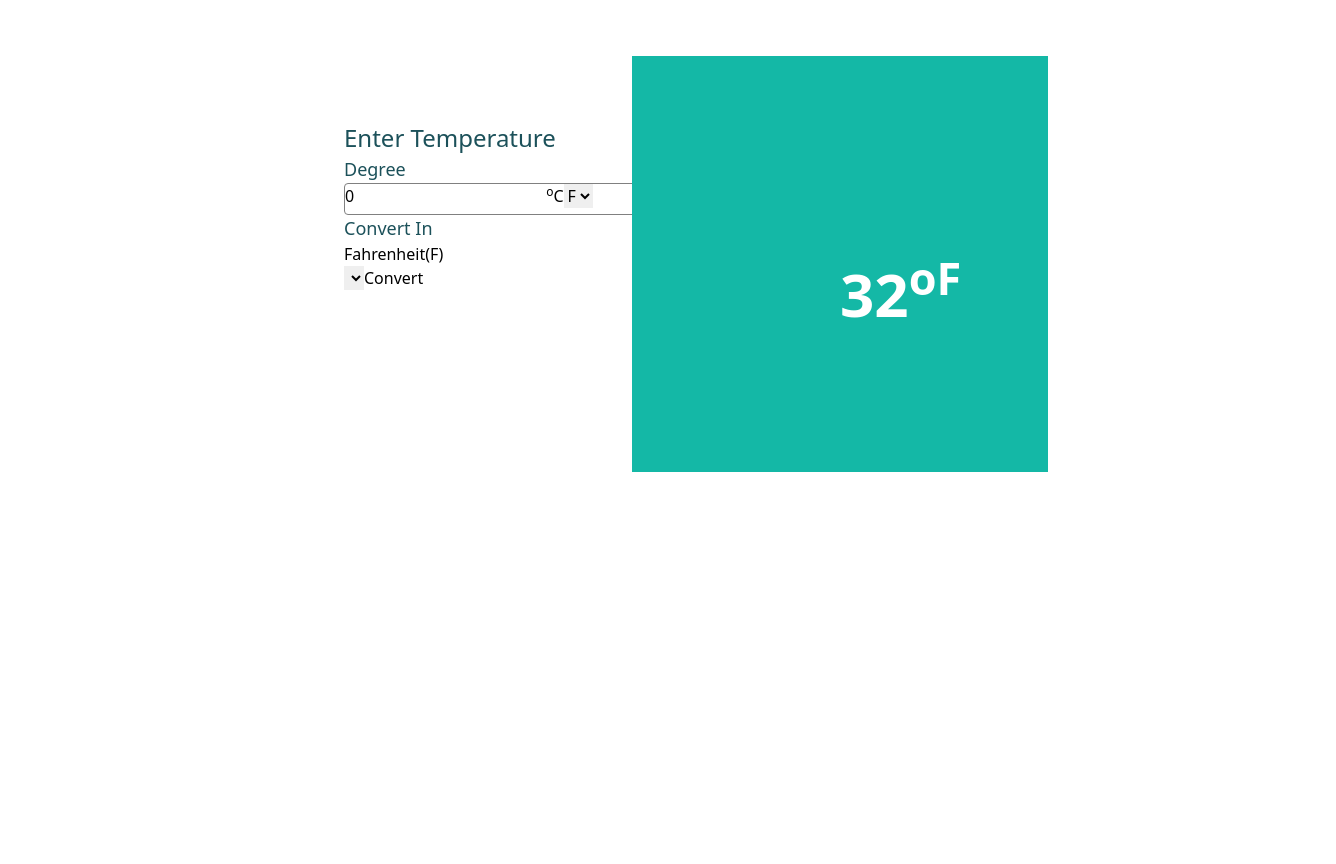
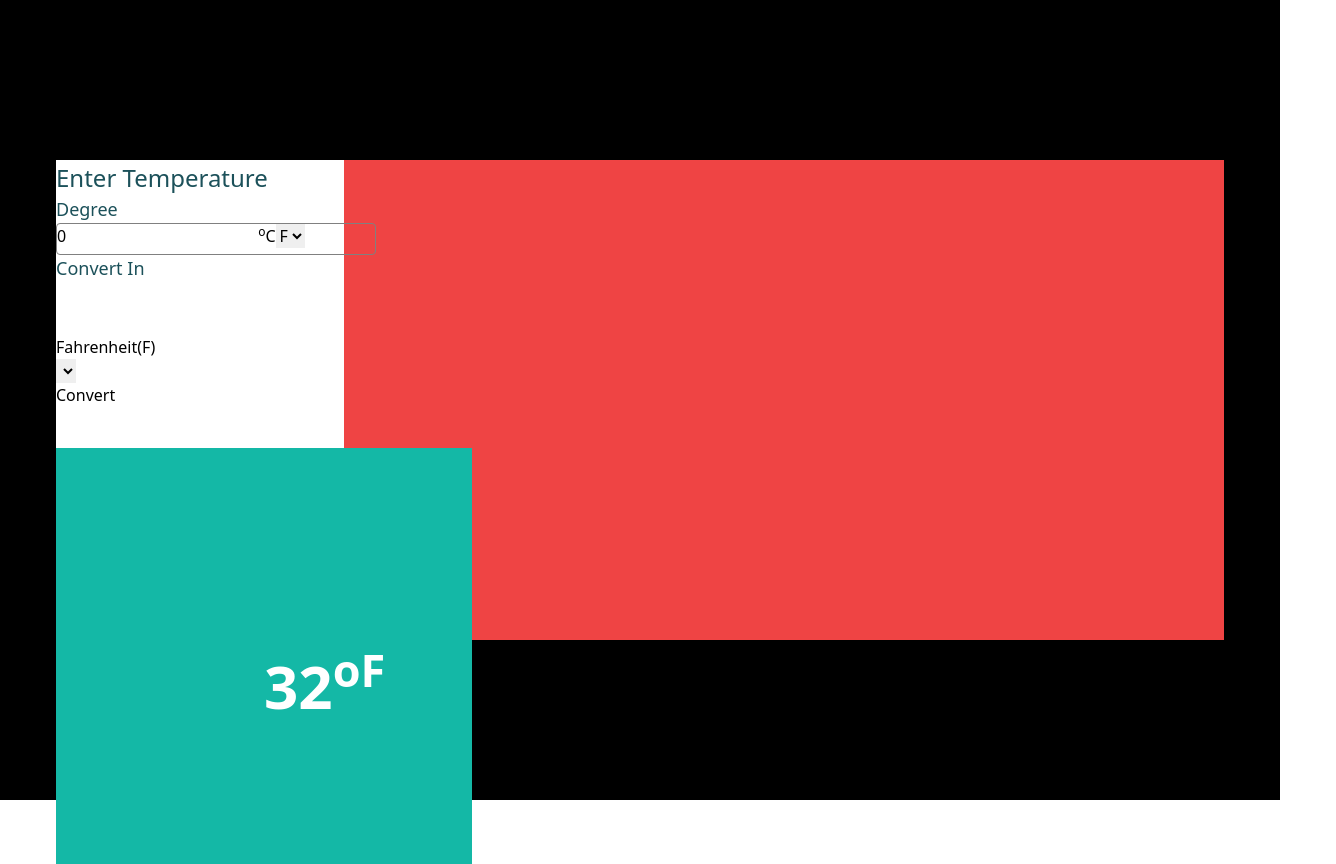
Before and after one commit to miskiat/Temperature-Converter, a React (Vite) app: page / in a window 1280 px wide. Shown: the whole page, 1336 px wide, since content can reach past the window. Before the commit the page ends 800 px from the top, so only its background shows below. Built offline with nearby package versions, Linux system fonts and the light colour scheme.

Commit message:
container

```diff
--- a/src/App.css
+++ b/src/App.css
@@ -1,7 +1,8 @@
+.App {
+  @apply items-center justify-center flex bg-black w-screen h-screen;
+}
 .container {
-  @apply border-green-700 items-center justify-center m-14 flex  rounded;
-  height: 100%;
-  width: 80%;
+  @apply border-green-700 items-center justify-center m-14 bg-red-500 h-[60%] w-[40%];
 }
 .left {
   @apply bg-white  h-72 w-72;
@@ -24,6 +25,7 @@
 .convert {
   color: hsl(188deg 53% 23%);
   font-size: large;
+  height: 5rem;
 }
 .answer {
   @apply bg-teal-500 h-72 w-72 text-white font-bold font-extrabold  p-52 text-6xl flex;
--- a/src/App.jsx
+++ b/src/App.jsx
@@ -2,7 +2,7 @@ import "./App.css";
 
 function App() {
   return (
-    <div className="">
+    <div className="App">
       <div className="container">
         <div className="left">
           <h1 className="enter">Enter Temperature</h1>
@@ -25,8 +25,8 @@ function App() {
             <select>
               <option></option>
             </select>
-            <button>Convert </button>
           </div>
+          <button>Convert</button>
         </div>
 
         <div className="answer">
```
